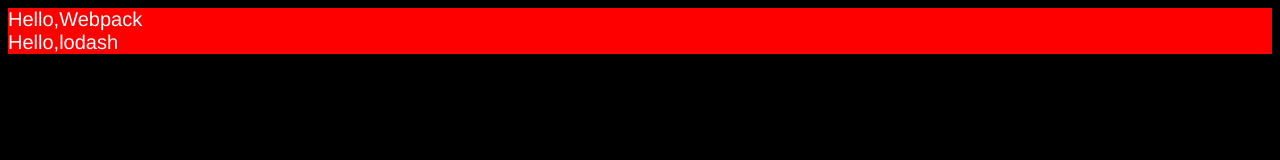
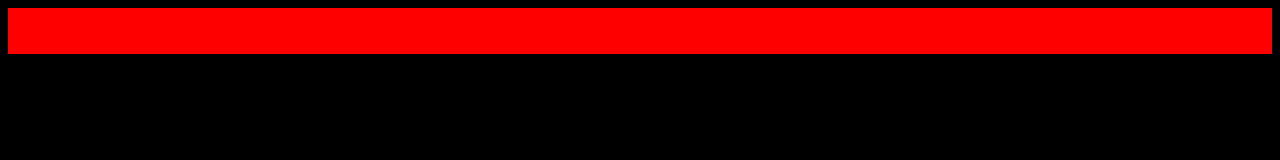
Before and after one commit to Andy201512/webpack-test, a website built with webpack: page src/index.html in a window 1280 px wide. Built offline with nearby package versions, Linux system fonts and the light colour scheme.

Commit message:
changed color to red

```diff
--- a/src/css/file.less
+++ b/src/css/file.less
@@ -1,4 +1,4 @@
-@color: #fff;
+@color: red;
 
 body {
     color: @color;
```
